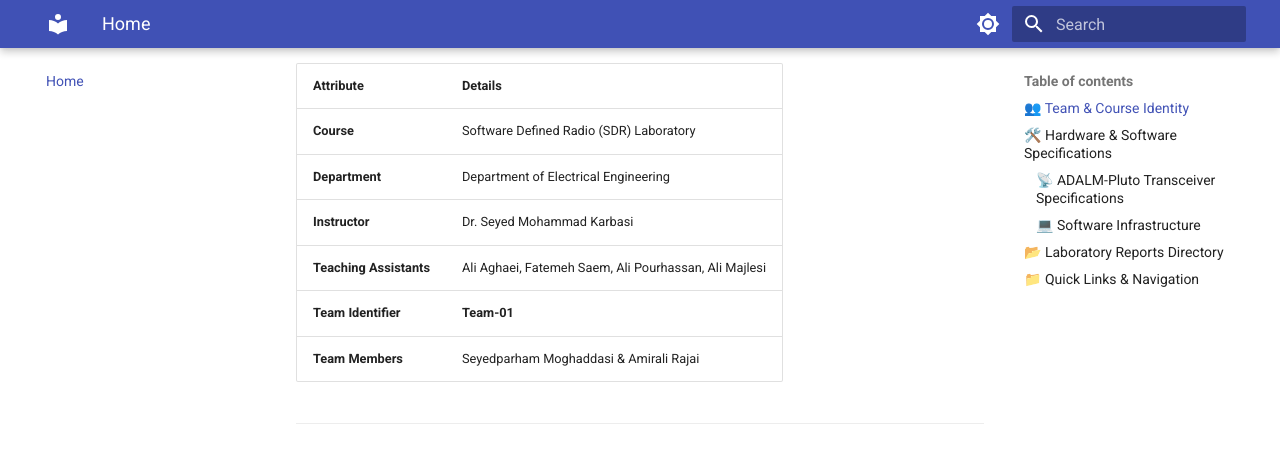
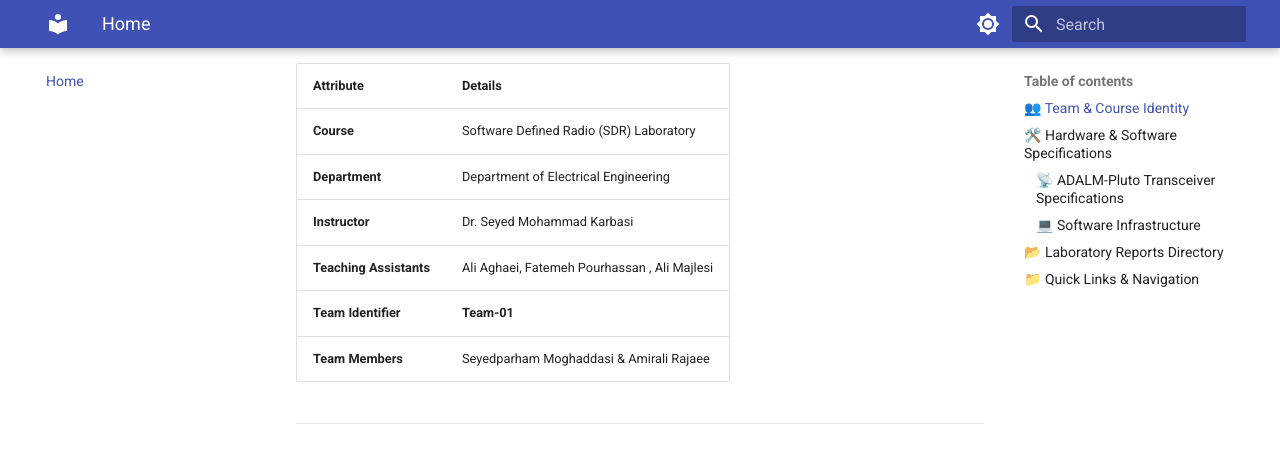
Before and after one commit to Parhammg/SDR, an MkDocs documentation site: the page built from docs/index.md, in a window 1280 px wide and 900 px high, scrolled down 457 px. Shown: the top 466 px of the window. Built offline with MkDocs 1.6.1 and Material for MkDocs 9.7.7, drawn with Linux system fonts in a browser that asks for light colours.

Commit message:
fixed TA names

```diff
--- a/docs/index.md
+++ b/docs/index.md
@@ -14,9 +14,9 @@ Welcome to the official documentation portal and report repository for **Team-07
 | **Course** | Software Defined Radio (SDR) Laboratory |
 | **Department** | Department of Electrical Engineering |
 | **Instructor** | Dr. Seyed Mohammad Karbasi |
-| **Teaching Assistants** | Ali Aghaei, Fatemeh Saem, Ali Pourhassan, Ali Majlesi |
+| **Teaching Assistants** | Ali Aghaei, Fatemeh Pourhassan , Ali Majlesi |
 | **Team Identifier** | **Team-01** |
-| **Team Members** | Seyedparham Moghaddasi & Amirali Rajai|
+| **Team Members** | Seyedparham Moghaddasi & Amirali Rajaee|
 
 ---
 
```
Also changed, not shown: site/Lab2/prelab/index.html, site/search/search_index.json, 2 other files.
